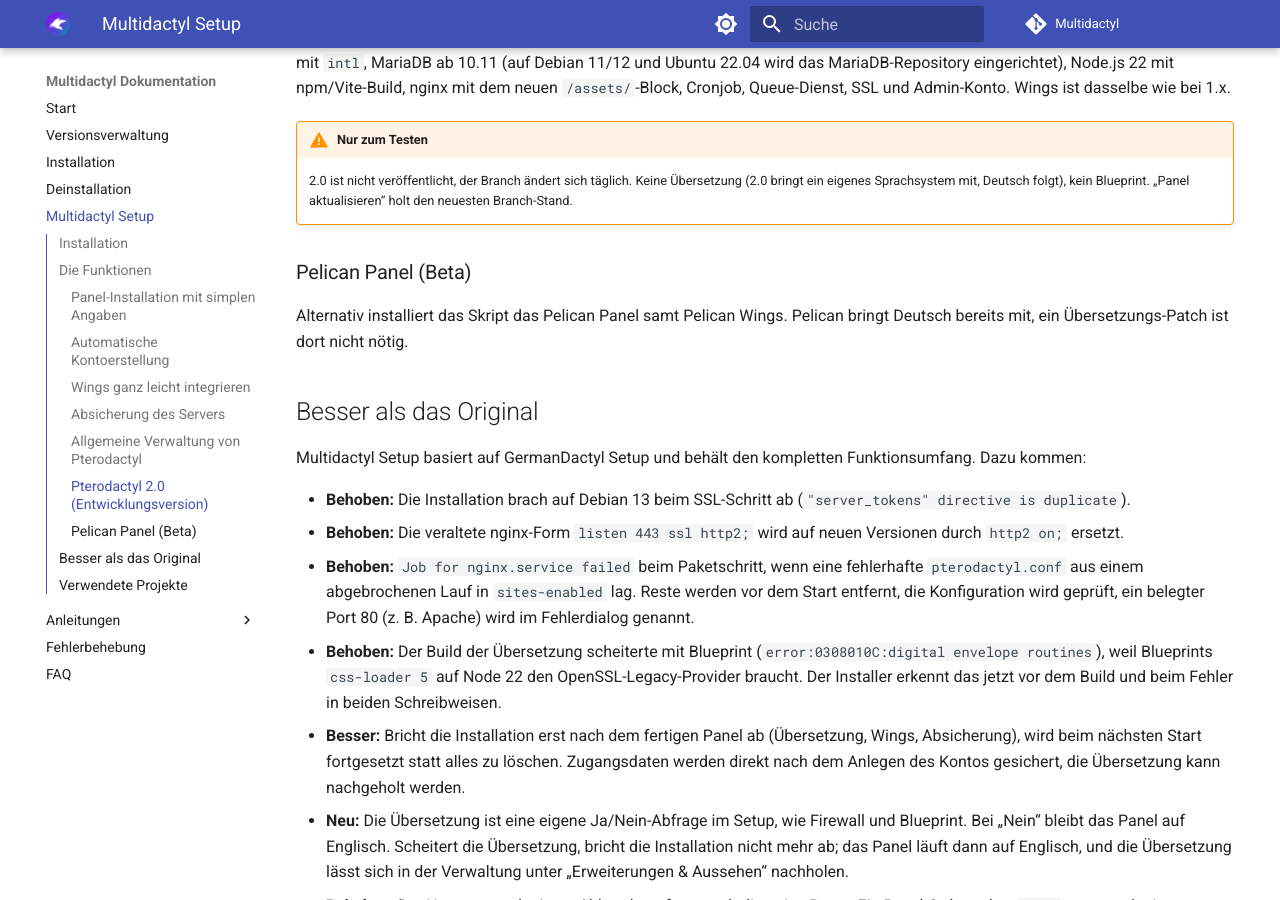
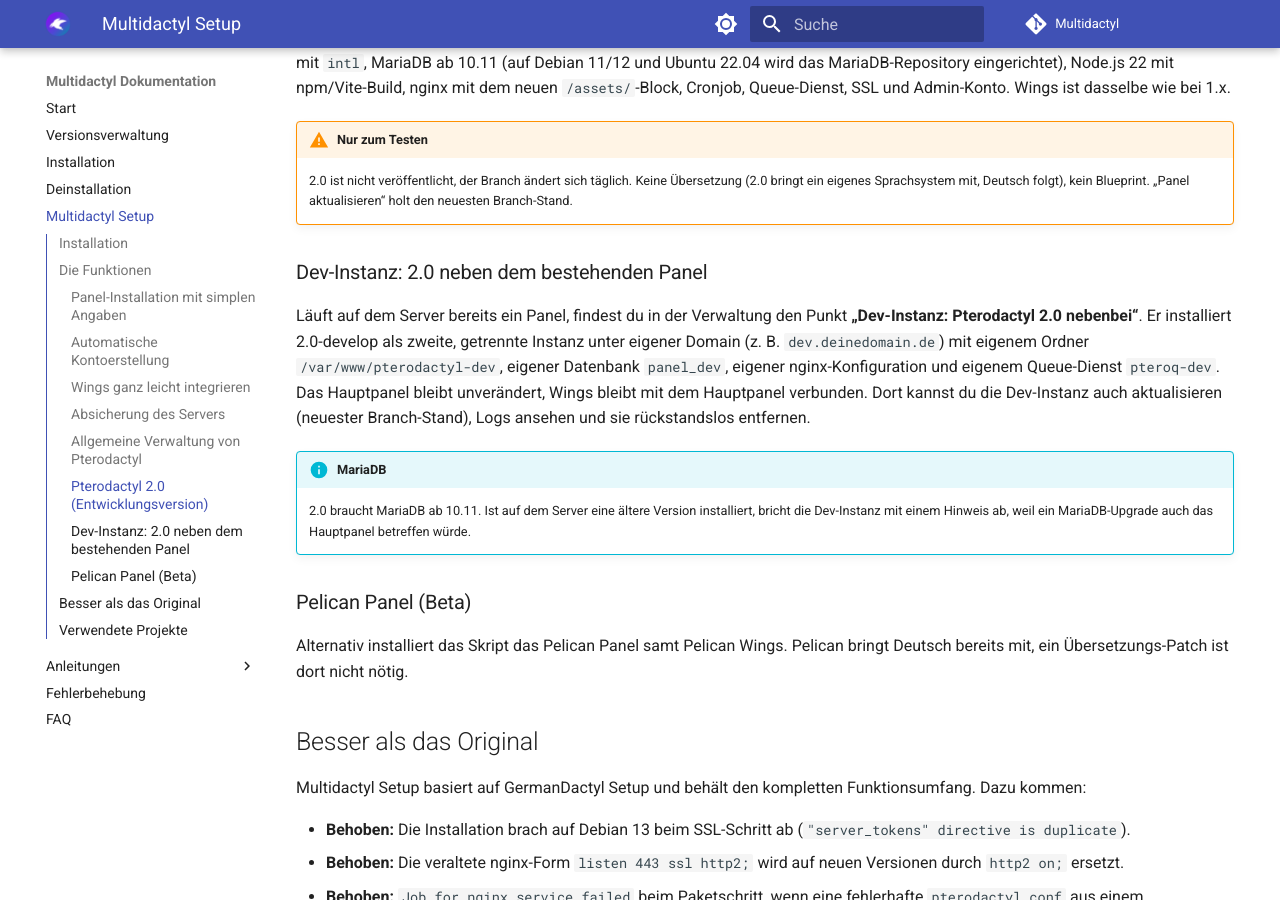
Before and after one commit to ScriptVortexDE/Multidactyl, an MkDocs documentation site: the page built from docs/guides/setup.md, in a window 1280 px wide and 900 px high, scrolled down 2143 px. Built offline with MkDocs 1.6.1 and Material for MkDocs 9.7.7, drawn with Linux system fonts in a browser that asks for light colours; comment, search, counter and statistics services are not loaded.

Commit message:
Setup: Dev-Instanz (Pterodactyl 2.0 neben dem bestehenden Panel), Instanz-Variablen fuer Ordner, DB, nginx, Queue
Co-Authored-By: Claude Fable 5.1 <noreply@anthropic.com>

```diff
--- a/docs/guides/setup.md
+++ b/docs/guides/setup.md
@@ -81,6 +81,18 @@ nginx mit dem neuen `/assets/`-Block, Cronjob, Queue-Dienst, SSL und Admin-Konto
     2.0 ist nicht veröffentlicht, der Branch ändert sich täglich. Keine Übersetzung (2.0 bringt ein eigenes
     Sprachsystem mit, Deutsch folgt), kein Blueprint. „Panel aktualisieren“ holt den neuesten Branch-Stand.
 
+### Dev-Instanz: 2.0 neben dem bestehenden Panel
+
+Läuft auf dem Server bereits ein Panel, findest du in der Verwaltung den Punkt **„Dev-Instanz: Pterodactyl 2.0
+nebenbei“**. Er installiert 2.0-develop als zweite, getrennte Instanz unter eigener Domain (z. B. `dev.deinedomain.de`)
+mit eigenem Ordner `/var/www/pterodactyl-dev`, eigener Datenbank `panel_dev`, eigener nginx-Konfiguration und eigenem
+Queue-Dienst `pteroq-dev`. Das Hauptpanel bleibt unverändert, Wings bleibt mit dem Hauptpanel verbunden. Dort kannst
+du die Dev-Instanz auch aktualisieren (neuester Branch-Stand), Logs ansehen und sie rückstandslos entfernen.
+
+!!! info "MariaDB"
+    2.0 braucht MariaDB ab 10.11. Ist auf dem Server eine ältere Version installiert, bricht die Dev-Instanz mit
+    einem Hinweis ab, weil ein MariaDB-Upgrade auch das Hauptpanel betreffen würde.
+
 ### Pelican Panel (Beta)
 
 Alternativ installiert das Skript das Pelican Panel samt Pelican Wings. Pelican bringt Deutsch bereits mit, ein
```
Also changed, not shown: CHANGELOG.md (+5 -0 lines), 5 other files.
